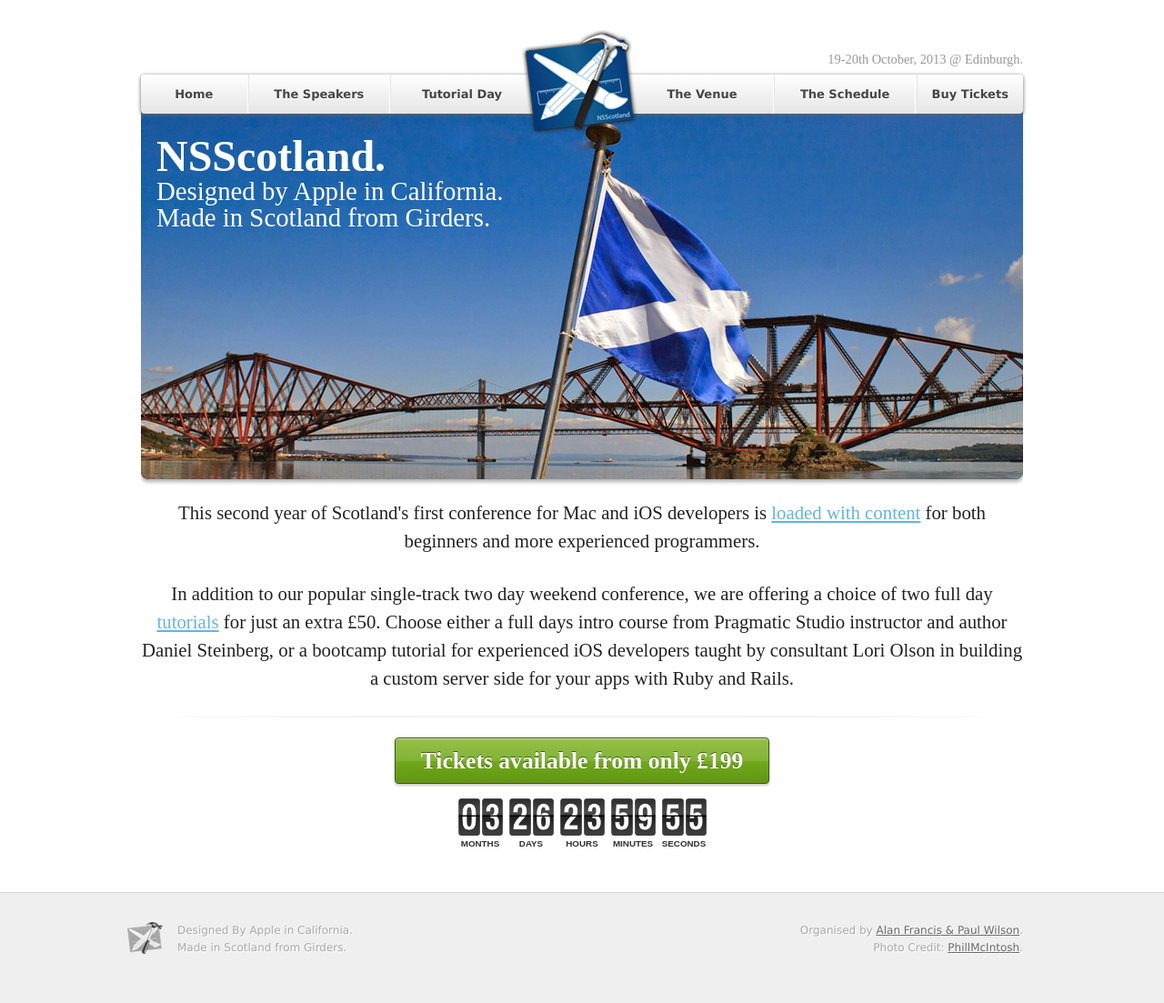
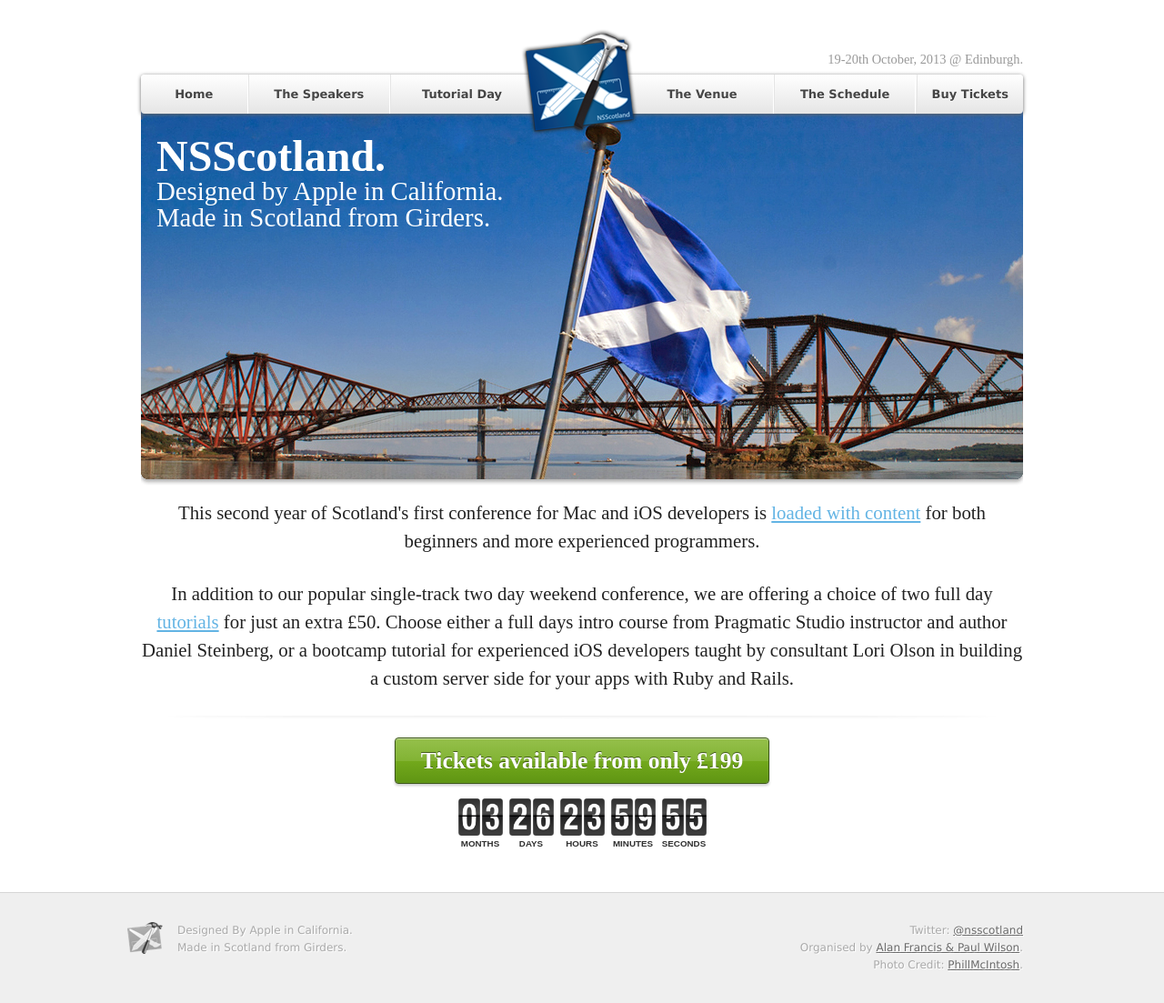
Before and after one commit to acf/nsscotland, a Jekyll site: the page built from index.html, in a window 1280 px wide. Shown: the whole page at 91% size. Built offline with Jekyll 4.4.1, drawn with Linux system fonts in a browser that asks for light colours.

Commit message:
footer twitter link

```diff
--- a/_layouts/twentythirteen.html
+++ b/_layouts/twentythirteen.html
@@ -67,6 +67,7 @@
       <p>Made in Scotland from Girders.</p>
     </div>
     <div class="large-8  columns" id="organized">
+      <p id="twitter">Twitter: <a href="https://twitter.com/nsscotland">@nsscotland</a></p>
       <p>Organised by <a href="#"data-reveal-id="organisers">Alan Francis &amp; Paul Wilson</a>.</p>
       <p>Photo Credit: <a href="http://www.flickr.com/photos/pipsroadster/5898567832/">PhillMcIntosh</a>.</p>
 
```
